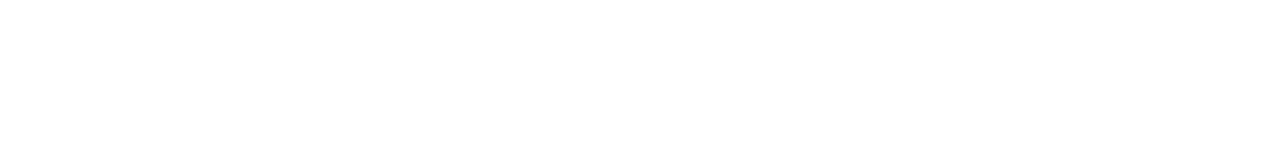
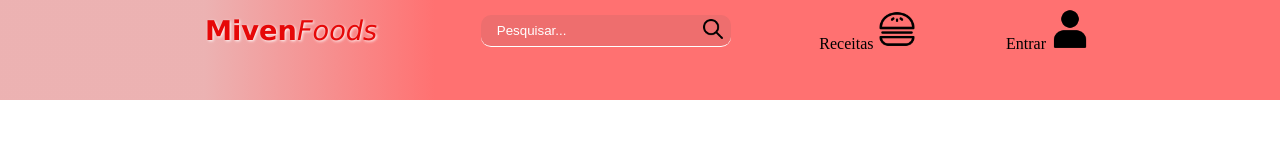
Before and after one commit to miquelven/MivenFoods, a plain HTML site: page index.html in a window 1280 px wide. Drawn offline with Linux system fonts and the light colour scheme.

Commit message:
add header

```diff
--- /dev/null
+++ b/Assets/styles/style.css
@@ -0,0 +1,83 @@
+*{
+    padding:0;
+    box-sizing:border-box;
+    margin:0;
+}
+
+body{
+    height:100%;
+    width:100vw;
+}
+
+header{
+    height: 100px;
+    width:100vw;
+    background: linear-gradient(90deg, rgba(226,137,137,0.6508620689655172) 16%, rgba(255,0,0,0.5581896551724138) 34%);
+}
+
+.container{
+    margin: auto;
+    width: 900px;
+    display: flex;
+    justify-content: space-between;
+    align-items: center;
+}
+
+header .container .Text-logo {
+    padding: 15px;
+    cursor:pointer;
+    transition: transform ease 100ms
+}
+
+header .container .Text-logo p{
+    font-size: 1.7rem;
+    color: rgb(230, 8, 8);
+    text-shadow: 1px 1px 3px #fff;
+}
+
+header .container .Text-logo:hover{
+    transform: scale(1.05)
+}
+
+header .container .Img-logo img{
+    width: 50px;
+    height: 50px
+}
+
+header .container .search-input{
+    cursor: pointer;
+    position: relative;
+    width: 250px;
+}
+
+header .container .search-input input{
+    overflow: hidden;
+    width: 100%;
+    background-color: #ee6e6e;
+    padding: 8px 16px;
+    color:#fff;
+    border: none;
+    border-bottom: 1px solid #fff;
+    border-radius: 10px;
+    outline:none;
+}
+
+header .container .search-input input::placeholder{
+    color:#fff
+}
+
+header .container .search-input .search-icon {
+    position: absolute;
+    top: 4px;
+    right: 8px;
+}
+
+header .container .search-input .search-icon img{
+    width: 20px;
+    height: 20px
+}
+
+header .container p img{
+    height: 40px;
+    width: 40px
+}
--- a/index.html
+++ b/index.html
@@ -3,9 +3,37 @@
 <head>
     <meta charset="UTF-8">
     <meta name="viewport" content="width=device-width, initial-scale=1.0">
-    <title>MivenFoods</title>
+    <meta name="keywords" content="comida, receitas, receita, bolo, carnes">
+    <meta name="description" content="Aqui temos diversas receitas deliciosas para você! Explore todo o site para ver a variedade...">
+    <link rel="shortcut icon" href="/Assets/icon.png" type="image/x-icon">
+    <link rel="stylesheet" href="/assets/styles/style.css">
+    <title>MivenFoods - Receitas</title>
 </head>
 <body>
+    <header>
+        <div class="container">
 
+            <div class="Text-logo">
+                <p>𝗠𝗶𝘃𝗲𝗻𝘍𝘰𝘰𝘥𝘴</p>
+            </div>
+
+            <div class="search-input">
+                <input type="text" placeholder="Pesquisar...">
+                <div class="search-icon">
+                    <img src="/Assets/search-icon.png" alt="search icon">
+                </div>
+            </div>
+
+            <p>
+                Receitas
+                <img src="/Assets/burger.png" alt="burger icon">
+            </p>
+            <p>
+                Entrar
+                <img src="/Assets/user.png" alt="user icon">
+            </p>
+        </div>
+
+    </header>
 </body>
 </html>
--- a/style.css
+++ /dev/null
@@ -1,10 +0,0 @@
-*{
-    padding:0;
-    box-sizing:border-box;
-    margin:0;
-}
-
-body{
-    height:100%;
-    width:100vw;
-}
```
Also changed, not shown: Assets/MivenFoods.png (added), Assets/burger.png (added), Assets/icon.png (added), Assets/search-icon.png (added), Assets/user.png (added), 1 other file.
